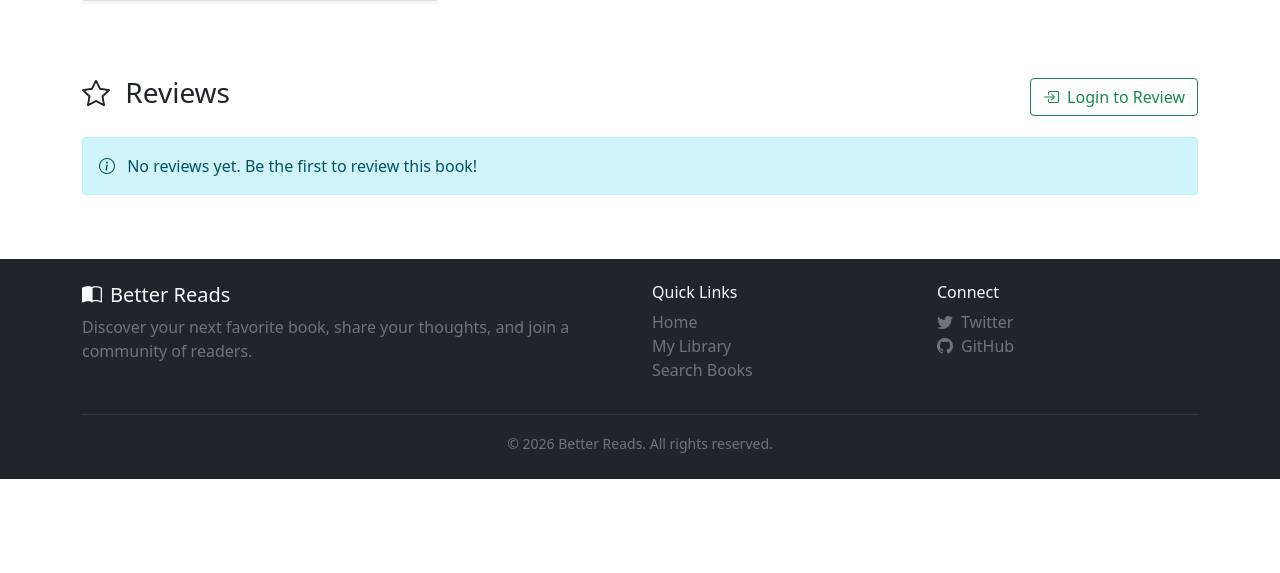
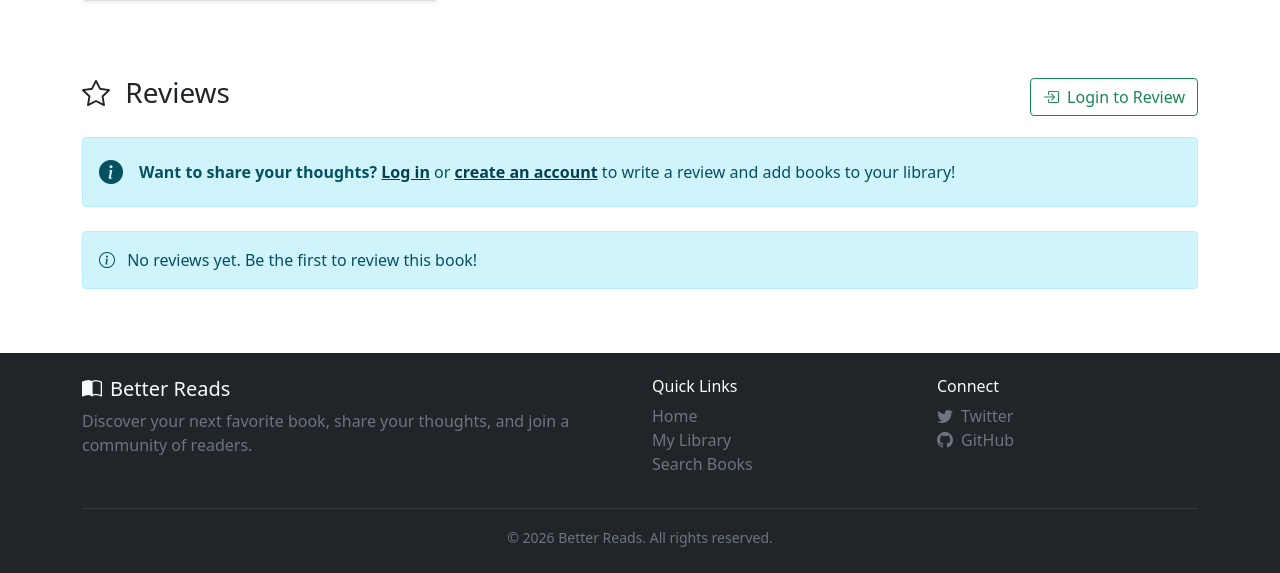
Before and after one commit to mdrose2/better-reads, a Django app: template books/templates/books/book_detail.html in a window 1280 px wide. Shown: the part 529-1102 px from the top of the page. Before the commit the page ends 1008 px from the top, so only its background shows below. Run offline with Django 5.2, Linux system fonts and the light colour scheme; the template is opened without the code that fills it, so the values that code supplies are empty.

Commit message:
Made book_detail.html visable to logged out users.

```diff
--- a/books/templates/books/book_detail.html
+++ b/books/templates/books/book_detail.html
@@ -230,14 +230,14 @@
             {% endif %}
         </div>
 
-        {% if not user.is_authenticated and book.reviews.count == 0 %}
+        {% if not user.is_authenticated %}
             <div class="alert alert-info d-flex align-items-center mb-4">
                 <i class="bi bi-info-circle-fill me-3 fs-4"></i>
                 <div>
-                    <strong>Love this book?</strong>
-                    <a href="{% url 'users:login' %}" class="alert-link">Log in</a> or
-                    <a href="{% url 'users:register' %}" class="alert-link">create an account</a>
-                    to be the first to write a review!
+                    <strong>Want to share your thoughts?</strong>
+                    <a href="{% url 'users:login' %}?next={% url 'books:detail' book.slug %}" class="alert-link">Log in</a> or
+                    <a href="{% url 'users:register' %}?next={% url 'books:detail' book.slug %}" class="alert-link">create an account</a>
+                    to write a review and add books to your library!
                 </div>
             </div>
         {% endif %}
```
Also changed, not shown: books/templates/books/book_search.html (+12 -5 lines).
